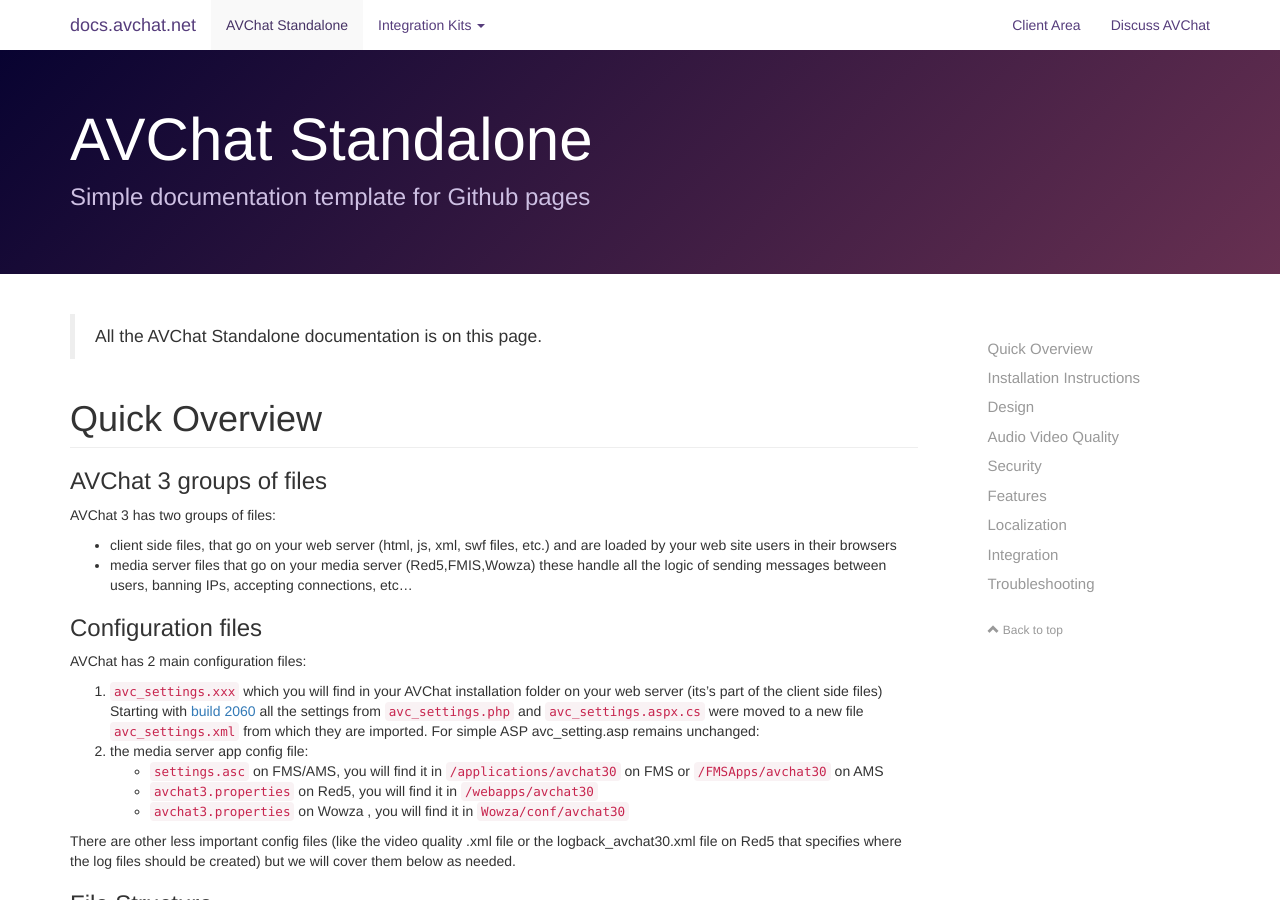
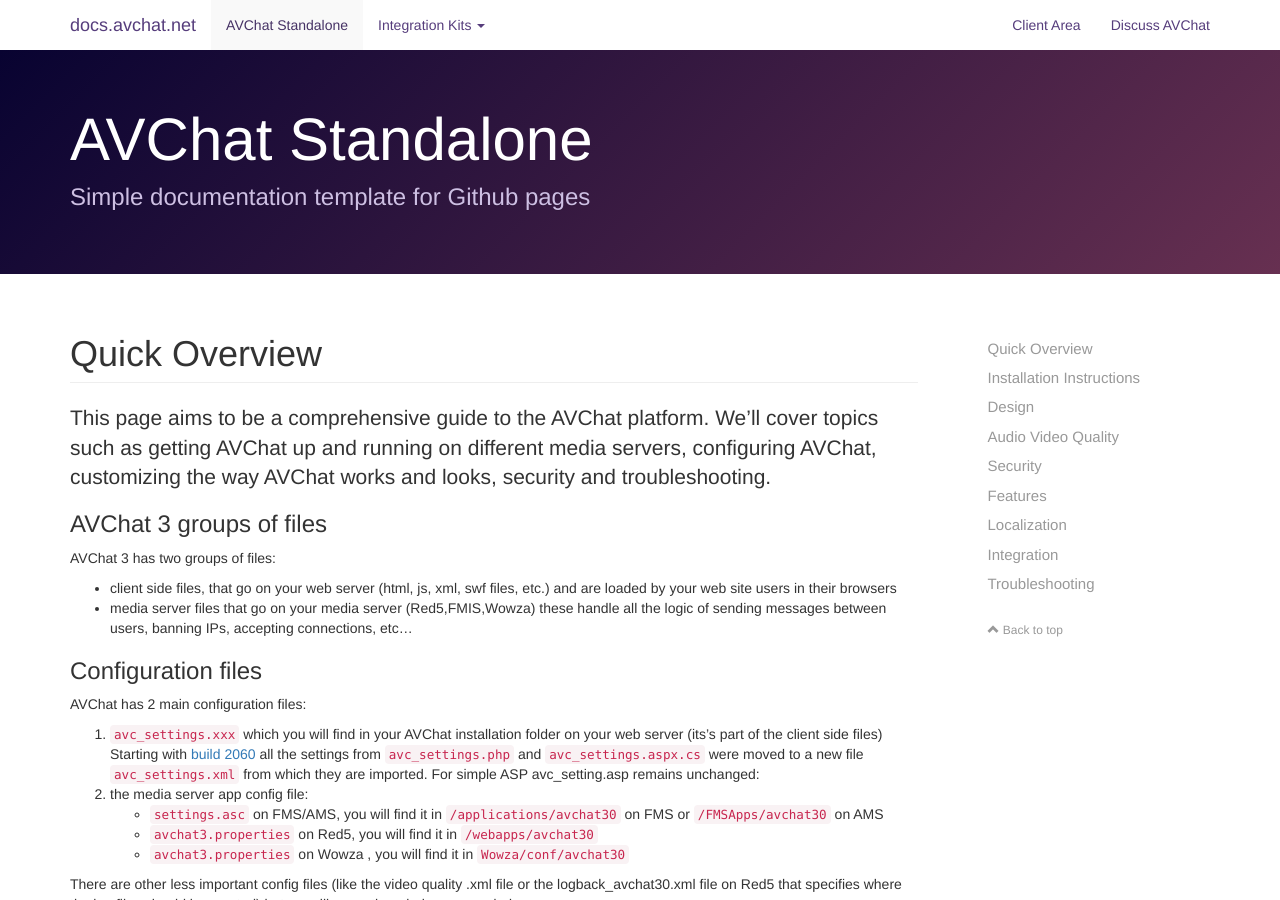
Before and after one commit to nusofthq/avchat-documentation, a Jekyll site: the page built from standalone.md, in a window 1280 px wide and 900 px high. Built offline with Jekyll 4.4.1, drawn with Linux system fonts in a browser that asks for light colours; nearby versions of some CDN libraries; comment, search, counter and statistics services are not loaded.

Commit message:
lead paragraph

```diff
--- a/standalone.md
+++ b/standalone.md
@@ -5,10 +5,10 @@
 isHome: false
 ---
 
-> All the AVChat Standalone documentation is on this page.
+<section class="bs-docs-section" markdown="1" >
+  <h1 id="overview" class="page-header">Quick Overview</h1>
+  <p class="lead">This page aims to be a comprehensive guide to the AVChat platform. We’ll cover topics such as getting AVChat up and running on different media servers, configuring AVChat, customizing the way AVChat works and looks, security and troubleshooting.</p>
 
-<section class="bs-docs-section" markdown="1">
-  <h1 id="overview" class="page-header">Quick Overview</h1>
     {% include overview.md %}
 </section>
 
```
